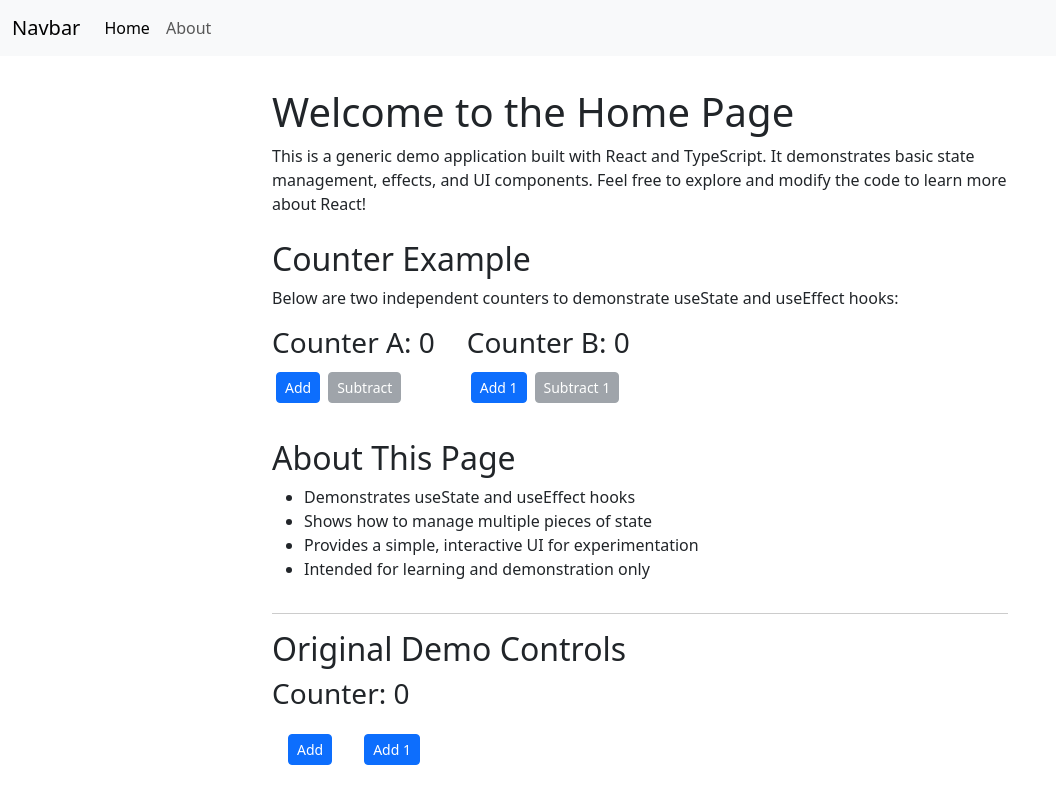
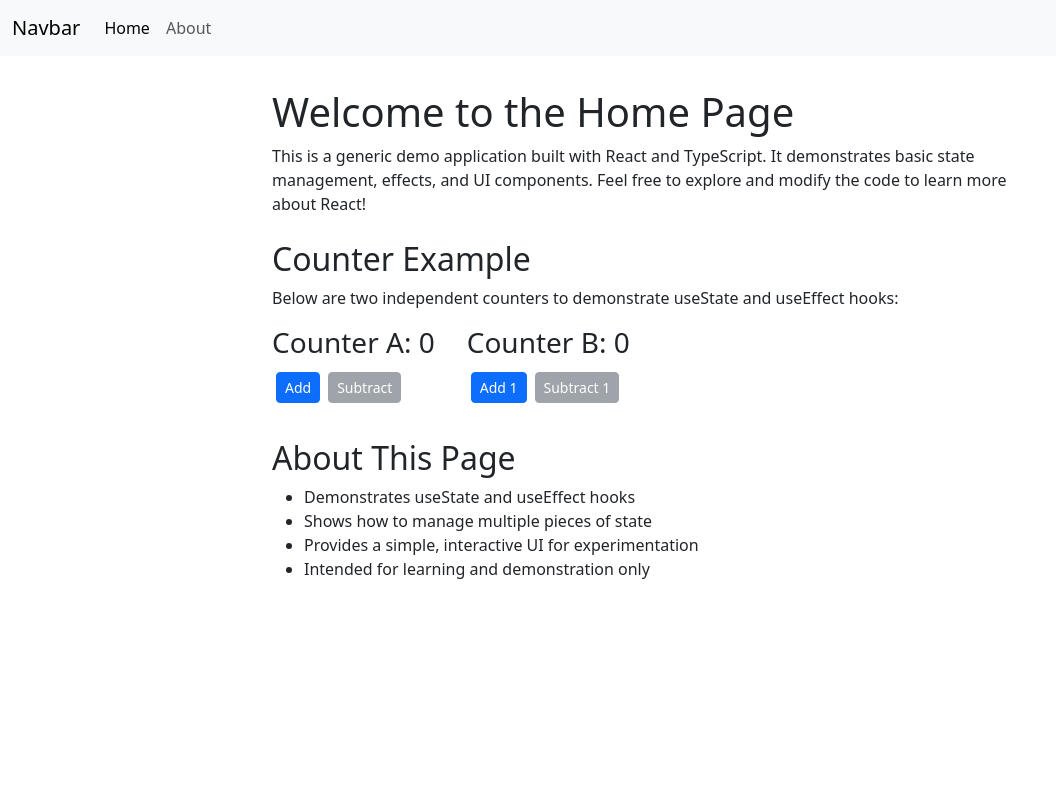
Before and after one commit to shirkeamy/AalimxClasses, a React (Create React App) app in the folder Dec24/React/may-app-1/: page /home in a window 1280 px wide. Shown: the top 804 px of the page, without its empty margins (0-1056 px from the left). Built offline with nearby package versions, Linux system fonts and the light colour scheme.

Commit message:
Remove redundant demo controls from Home component to streamline the user interface

```diff
--- a/Dec24/React/may-app-1/src/Pages/Home.tsx
+++ b/Dec24/React/may-app-1/src/Pages/Home.tsx
@@ -46,23 +46,6 @@ const Home: React.FC = () => {
           <li>Intended for learning and demonstration only</li>
         </ul>
       </section>
-      {/* Existing code retained below for reference */}
-      <div style={{ marginTop: "2rem", borderTop: "1px solid #ccc", paddingTop: "1rem" }}>
-        <h2>Original Demo Controls</h2>
-        <h3>Counter: {count}</h3>
-        <input
-          type="button"
-          value="Add"
-          className="btn btn-primary btn-sm m-3"
-          onClick={() => { setCount(count + 1) }}
-        />
-        <input
-          type="button"
-          value="Add 1"
-          className="btn btn-primary btn-sm m-3"
-          onClick={() => { setCount1(count1 + 1) }}
-        />
-      </div>
     </div>
   );
 }
```
